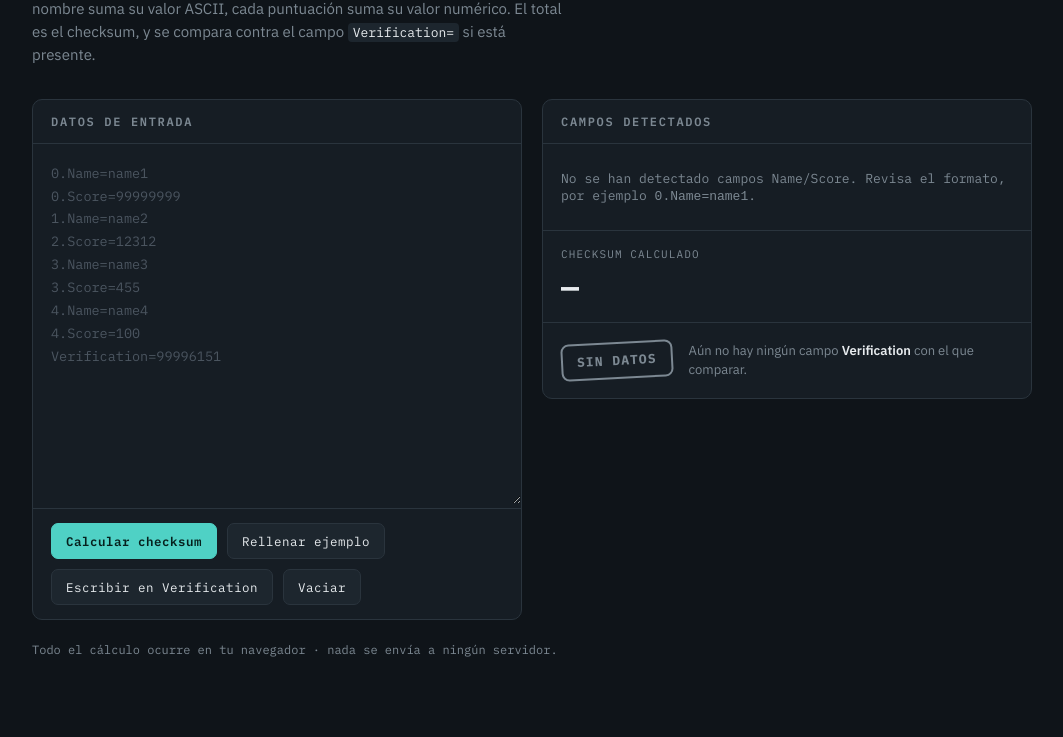
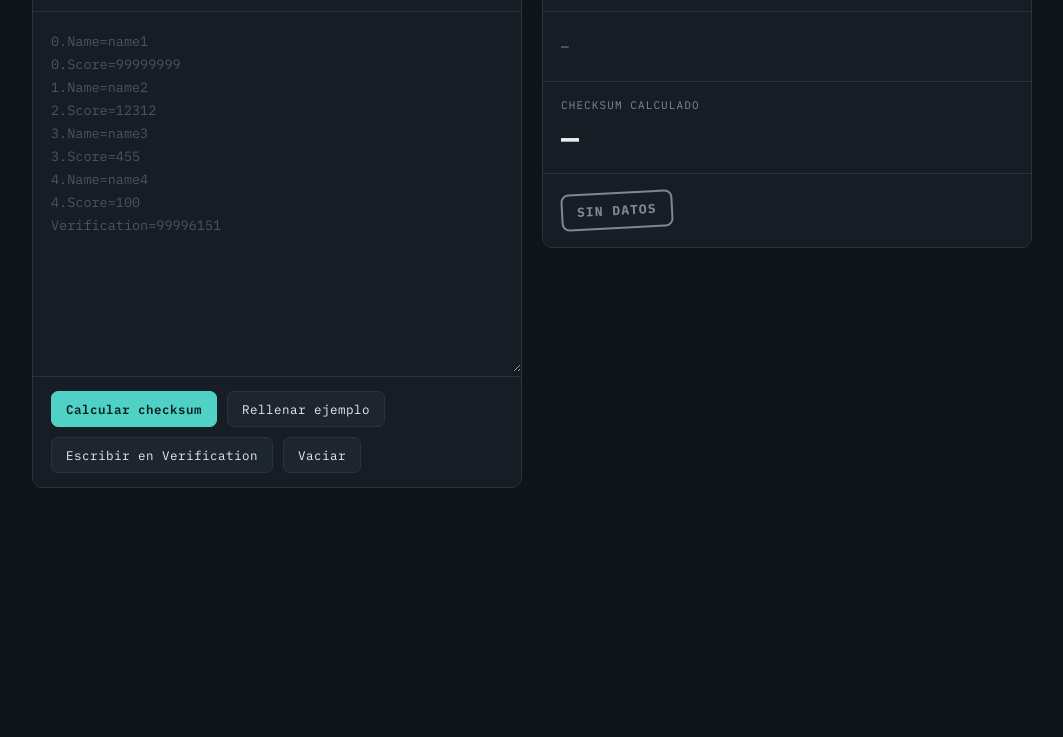
Before and after one commit to jjgomezrosado/jjgomezrosado.github.io, a plain HTML site: page checksum.html in a window 1280 px wide. Shown: the part 154-891 px from the top of the page, without its empty margins (108-1171 px from the left). After the commit the page ends 800 px from the top, so only its background shows below. Drawn offline with Linux system fonts and the light colour scheme.

Commit message:
fix checksum

```diff
--- a/checksum.html
+++ b/checksum.html
@@ -231,20 +231,6 @@
     from{transform:rotate(-3deg) scale(.85);opacity:0;}
     to{transform:rotate(-3deg) scale(1);opacity:1;}
   }
-  .stamp-note{
-    font-size:13px;
-    color:var(--muted);
-    line-height:1.5;
-  }
-  .stamp-note b{color:var(--text);font-weight:600;}
-
-  footer{
-    margin-top:22px;
-    color:var(--muted);
-    font-size:12px;
-    font-family:'IBM Plex Mono', monospace;
-  }
-
   @media (prefers-reduced-motion: reduce){
     .stamp{animation:none !important;}
   }
@@ -254,9 +240,7 @@
 <div class="wrap">
 
   <header>
-    <p class="eyebrow">Suma de control &middot; registro de datos</p>
     <h1>Verificador de checksum</h1>
-    <p>Pega tus registros con campos <code>N.Name=</code> y <code>N.Score=</code>. Cada carácter de un nombre suma su valor ASCII, cada puntuación suma su valor numérico. El total es el checksum, y se compara contra el campo <code>Verification=</code> si está presente.</p>
   </header>
 
   <div class="grid">
@@ -291,13 +275,11 @@ Verification=99996151"></textarea>
       </div>
       <div class="stamp-wrap">
         <div class="stamp" id="stamp">Sin datos</div>
-        <div class="stamp-note" id="stampNote">Aún no hay ningún campo <b>Verification</b> con el que comparar.</div>
       </div>
     </section>
 
   </div>
 
-  <footer>Todo el cálculo ocurre en tu navegador · nada se envía a ningún servidor.</footer>
 </div>
 
 <script>
@@ -305,7 +287,6 @@ const input = document.getElementById('input');
 const rowsEl = document.getElementById('rows');
 const checksumValueEl = document.getElementById('checksumValue');
 const stampEl = document.getElementById('stamp');
-const stampNoteEl = document.getElementById('stampNote');
 
 const EXAMPLE = `0.Name=name1
 0.Score=99999999
@@ -355,11 +336,10 @@ function render(){
   const {fields, checksum, verification} = parseAndCompute(text);
 
   if(fields.length === 0){
-    rowsEl.innerHTML = '<div class="empty-rows">No se han detectado campos Name/Score. Revisa el formato, por ejemplo <code>0.Name=name1</code>.</div>';
+    rowsEl.innerHTML = '<div class="empty-rows">—</div>';
     checksumValueEl.textContent = '—';
     stampEl.className = 'stamp';
     stampEl.textContent = 'Sin datos';
-    stampNoteEl.innerHTML = 'Aún no hay ningún campo <b>Verification</b> con el que comparar.';
     return;
   }
 
@@ -377,15 +357,12 @@ function render(){
   if(verification === null){
     stampEl.className = 'stamp';
     stampEl.textContent = 'Sin Verification';
-    stampNoteEl.innerHTML = `No se ha encontrado un campo <b>Verification</b> en el texto. El checksum calculado es <b>${checksum}</b>.`;
   } else if(verification === checksum){
     stampEl.className = 'stamp ok';
     stampEl.textContent = 'Coincide ✓';
-    stampNoteEl.innerHTML = `El campo <b>Verification=${verification}</b> coincide con el checksum calculado.`;
   } else {
     stampEl.className = 'stamp bad';
     stampEl.textContent = 'No coincide ✕';
-    stampNoteEl.innerHTML = `<b>Verification=${verification}</b> no coincide con el checksum calculado (<b>${checksum}</b>).`;
   }
 }
 
```
